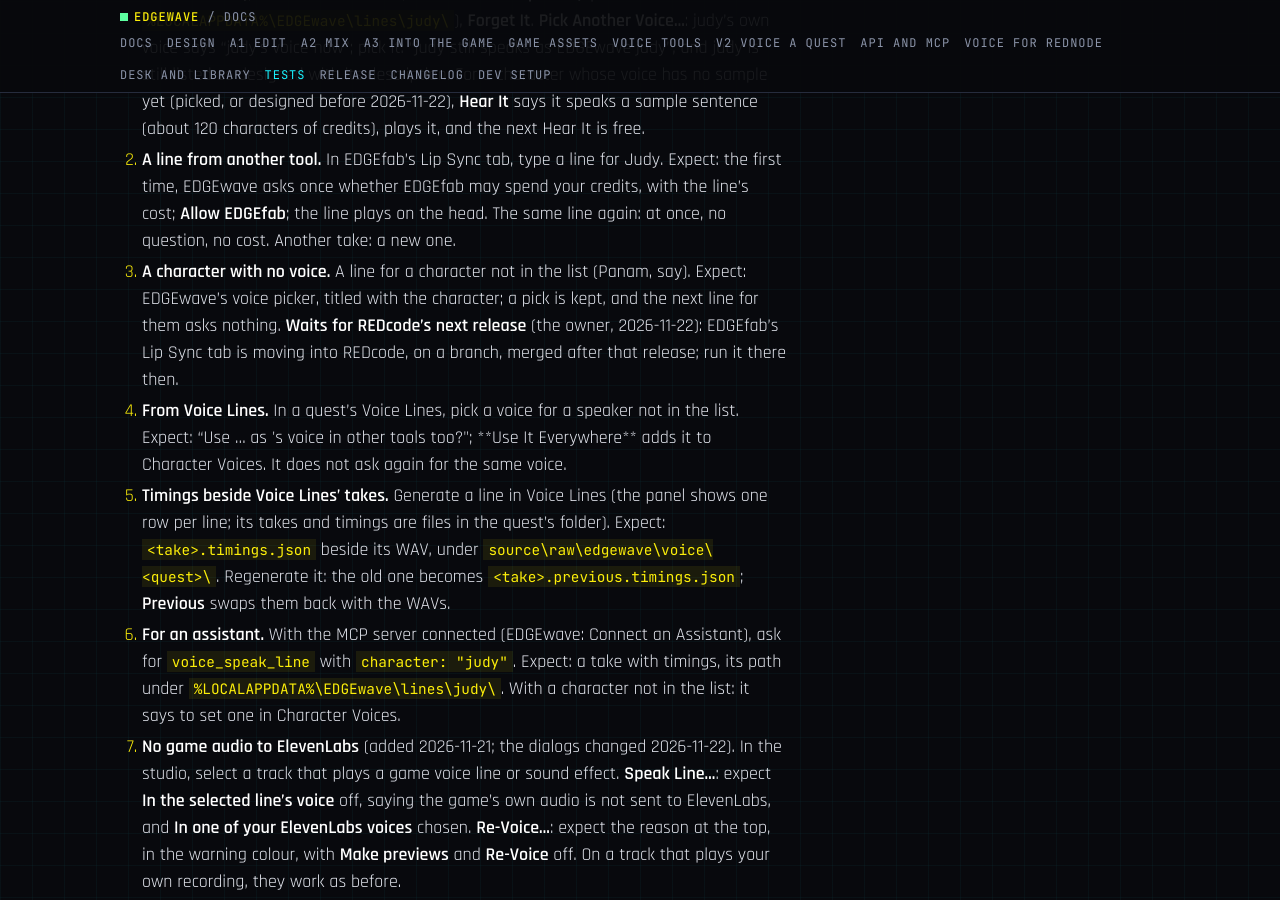
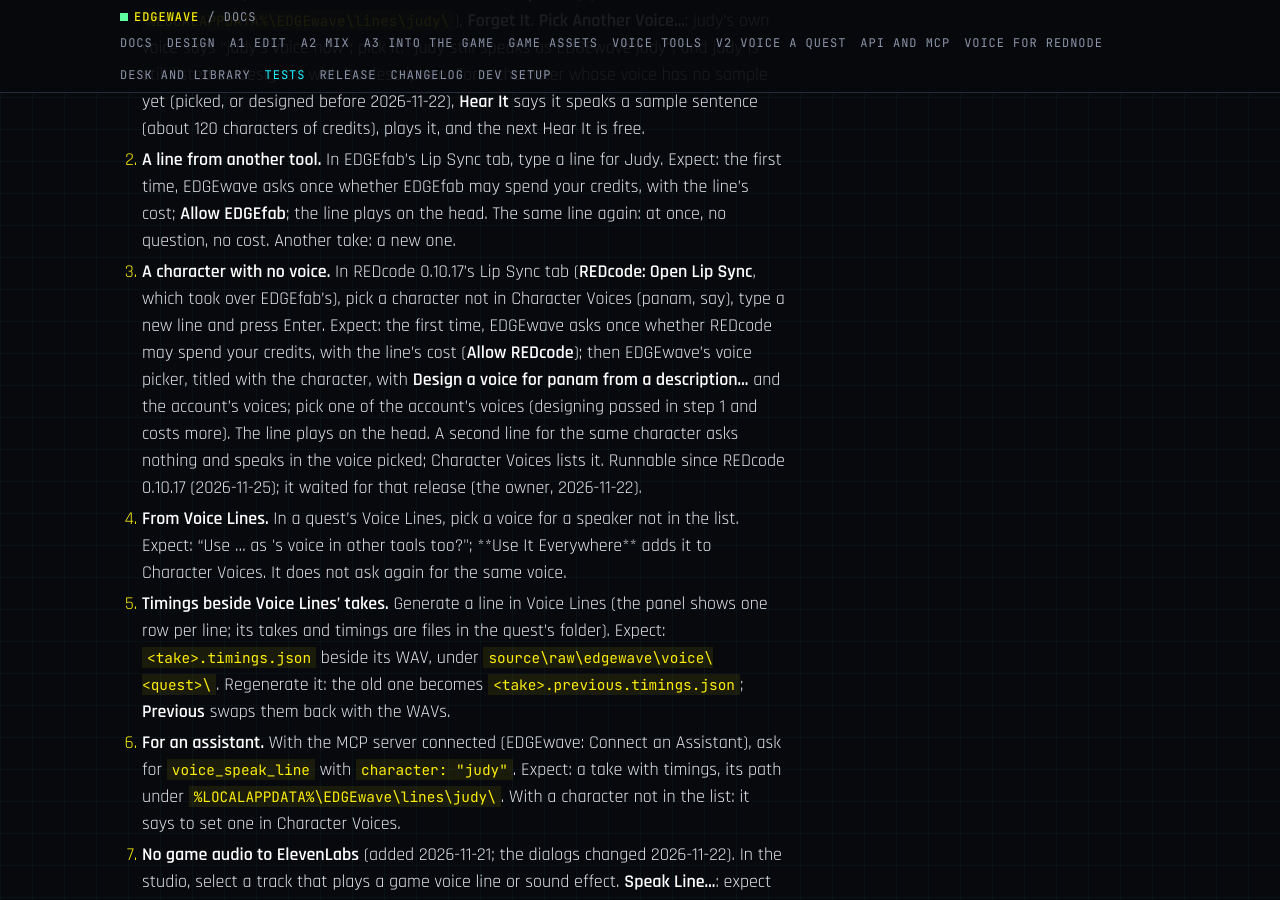
Before and after one commit to Edgemodders/EDGEwave, a Jekyll site: the page built from docs/testing.md, in a window 1280 px wide and 900 px high, scrolled down 33087 px. Built offline with Jekyll 4.4.1, drawn with Linux system fonts in a browser that asks for light colours; our own code applies the rules of GitHub Pages for plain Markdown files; some of the changed text lies outside the part shown.

Commit message:
testing.md: #13 step 3 is runnable in REDcode 0.10.17's Lip Sync tab; unit tests 84
Co-Authored-By: Claude Opus 5.5 <noreply@anthropic.com>

```diff
--- a/docs/testing.md
+++ b/docs/testing.md
@@ -2,13 +2,13 @@
 
 Every test run on EDGEwave so far: how to run it again, what to expect, and what it showed. Each phase ends with a hand test by the owner ([design, "Phases"](design.html#phases)); new tests are added here when they are first run.
 
-Last updated 2026-10-24.
+Last updated 2026-11-26.
 
 ## At a glance
 
 | Test | Kind | Phase | Last run | Result |
 |---|---|---|---|---|
-| [Type check, build and unit tests](#type-check-build-and-unit-tests) | Automated, also on GitHub (Check) | A1 to V2, Desk and Library, #13, #12 | 2026-11-21 | Pass, 83 tests |
+| [Type check, build and unit tests](#type-check-build-and-unit-tests) | Automated, also on GitHub (Check) | A1 to V2, Desk and Library, #13, #12 | 2026-11-26 | Pass, 84 tests |
 | [Key store against REDbridge 0.18.0](#key-store-against-redbridge-0180) | By script, no VS Code, a temporary store | #12 | 2026-11-21 | Pass |
 | [Smoke test](#smoke-test-vs-code-with-a-stand-in-redcode) | Automated, no game or ElevenLabs needed | A1 to V2, Desk and Library, #13, #12's fallback | 2026-11-22 | Pass, twice in a row, after fixes to the test itself (below); again after the game-line dialogs changed |
 | [Reload test](#reload-test-unsaved-edits-survive-a-window-reload) | Automated, no game needed | A1 | 2026-11-06 | Pass |
@@ -25,7 +25,7 @@ Last updated 2026-10-24.
 | [EDGEwave Voice: REDnode's describer and the package's wiring](#edgewave-voice-for-rednode) | By script, no game | Voice for REDnode | 2026-10-27 | Pass |
 | [V2 Voice a quest hand test](#v2-voice-a-quest) | By hand, with EDGEquest and an ElevenLabs key (spends credits) | V2 | 2026-11-06 | Pass, steps 1 to 13 |
 | [Sounds view: Project and Recent hand test](#sounds-view-project-and-recent) | By hand, F5 | A1 | 2026-11-06 | Pass, with step 8; the outside mix is a known gap, fixed in the Project view (2026-11-16) |
-| [Speaking a line with timings hand test](#speaking-a-line-with-timings) | By hand, F5, with an ElevenLabs key (spends credits) | #13 | 2026-11-22 | Partly run: steps 1, 1b, 2, 4, 5, 6 and 7 pass (2 with a clone, before 2026-11-21's no-game-audio rule; 7 retested after the dialogs say it up front); only step 3 is left: it waits for the Lip Sync tab in REDcode, after REDcode's next release. The real check of ElevenLabs' timings passed 2026-11-20 by script ([API](api.html#speaking-a-line-with-timings)) |
+| [Speaking a line with timings hand test](#speaking-a-line-with-timings) | By hand, F5, with an ElevenLabs key (spends credits) | #13 | 2026-11-22 | Partly run: steps 1, 1b, 2, 4, 5, 6 and 7 pass (2 with a clone, before 2026-11-21's no-game-audio rule; 7 retested after the dialogs say it up front); only step 3 is left, runnable since REDcode 0.10.17 (2026-11-25) brought the Lip Sync tab. The real check of ElevenLabs' timings passed 2026-11-20 by script ([API](api.html#speaking-a-line-with-timings)) |
 | [Desk, Project and Library hand test](#desk-project-and-library) | By hand, F5 | Desk and Library | 2026-11-16 | Pass: round 1, steps 1 to 15, with four findings fixed during it; round 2 (2026-11-22), step 16 |
 | [Shared keys hand test](#shared-keys) | By hand, F5 with REDcode main and REDbridge 0.18.0, an ElevenLabs key | #12, #14 | 2026-11-22 | Pass: steps 1 to 5 (round 1, 2026-11-21) and step 6, Don't Allow (round 2, 2026-11-22) |
 
@@ -465,7 +465,7 @@ Built 2026-11-20 for EDGEfab's Lip Sync tab ([#13](https://github.com/Edgemodder
 1. **A character's voice** (rewritten 2026-11-22 after round 3). **EDGEwave: Character Voices…** > **A voice for another character…** > `judy` > **Design a voice for judy from a description…**. Describe her in a sentence. Expect: a notification while ElevenLabs designs; a list with **Keep Voice 1** at the top, then Voice 1 to 3, then **Describe again…**; Voice 1 plays. Click Voice 2: it plays, the list stays open, and the top row says **Keep Voice 2**. Enter on Voice 3 does the same; ▶ too. **Describe again…** asks again with your words kept. **Keep Voice N**: "judy speaks as EDGEwave judy now…".
 1b. **Judy's menu.** Character Voices > judy. Expect: **Hear It** (plays the voice you kept, at once, free), **Design Again from Its Description…** (your words filled in), **Pick Another Voice…**, **Reveal in File Explorer** (opens `%LOCALAPPDATA%\EDGEwave\lines\judy\`), **Forget It**. **Pick Another Voice…**: judy's own voice says "judy's voice now"; pick it: "judy still speaks as EDGEwave judy", and judy is still listed as designed with its description. For a character whose voice has no sample yet (picked, or designed before 2026-11-22), **Hear It** says it speaks a sample sentence (about 120 characters of credits), plays it, and the next Hear It is free.
 2. **A line from another tool.** In EDGEfab's Lip Sync tab, type a line for Judy. Expect: the first time, EDGEwave asks once whether EDGEfab may spend your credits, with the line's cost; **Allow EDGEfab**; the line plays on the head. The same line again: at once, no question, no cost. Another take: a new one.
-3. **A character with no voice.** A line for a character not in the list (Panam, say). Expect: EDGEwave's voice picker, titled with the character; a pick is kept, and the next line for them asks nothing. **Waits for REDcode's next release** (the owner, 2026-11-22): EDGEfab's Lip Sync tab is moving into REDcode, on a branch, merged after that release; run it there then.
+3. **A character with no voice.** In REDcode 0.10.17's Lip Sync tab (**REDcode: Open Lip Sync**, which took over EDGEfab's), pick a character not in Character Voices (panam, say), type a new line and press Enter. Expect: the first time, EDGEwave asks once whether REDcode may spend your credits, with the line's cost (**Allow REDcode**); then EDGEwave's voice picker, titled with the character, with **Design a voice for panam from a description…** and the account's voices; pick one of the account's voices (designing passed in step 1 and costs more). The line plays on the head. A second line for the same character asks nothing and speaks in the voice picked; Character Voices lists it. Runnable since REDcode 0.10.17 (2026-11-25); it waited for that release (the owner, 2026-11-22).
 4. **From Voice Lines.** In a quest's Voice Lines, pick a voice for a speaker not in the list. Expect: "Use … as <speaker>'s voice in other tools too?"; **Use It Everywhere** adds it to Character Voices. It does not ask again for the same voice.
 5. **Timings beside Voice Lines' takes.** Generate a line in Voice Lines (the panel shows one row per line; its takes and timings are files in the quest's folder). Expect: `<take>.timings.json` beside its WAV, under `source\raw\edgewave\voice\<quest>\`. Regenerate it: the old one becomes `<take>.previous.timings.json`; **Previous** swaps them back with the WAVs.
 6. **For an assistant.** With the MCP server connected (EDGEwave: Connect an Assistant), ask for `voice_speak_line` with `character: "judy"`. Expect: a take with timings, its path under `%LOCALAPPDATA%\EDGEwave\lines\judy\`. With a character not in the list: it says to set one in Character Voices.
```
Also changed, not shown: CLAUDE.md (+2 -2 lines).
